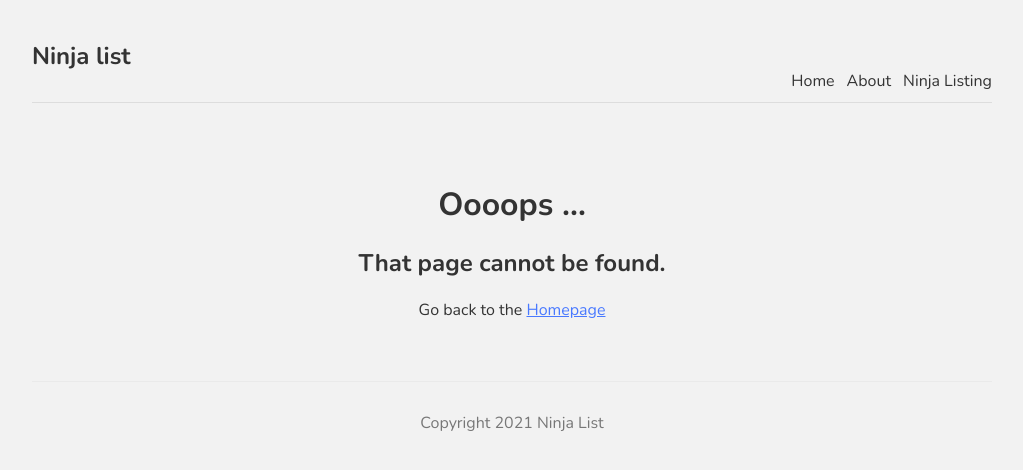
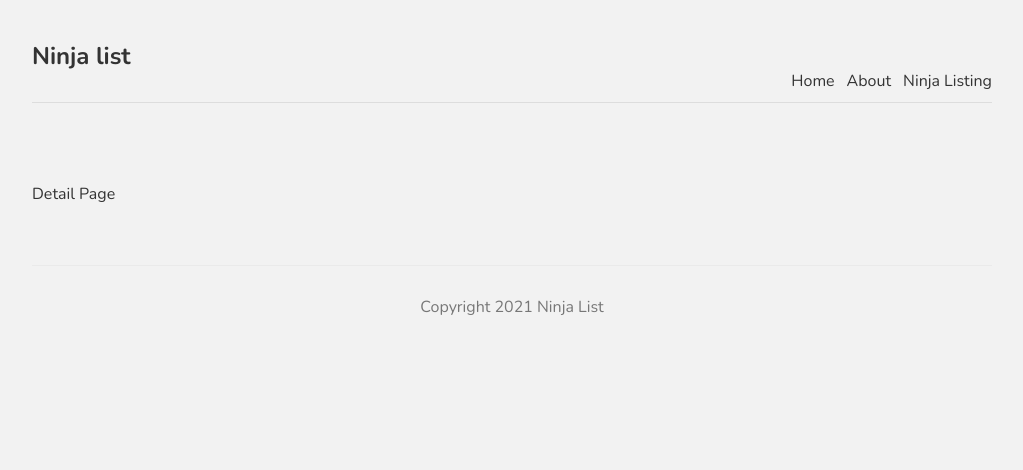
Before and after one commit to rakeshdr543/next-users, a Next.js app: page /ninjas/1 in a window 1280 px wide. Before the commit this address had no page. Shown: the top 470 px of the page, without its empty margins (128-1151 px from the left). Built offline with nearby package versions, Linux system fonts and the light colour scheme.

Commit message:
Added dynamic links

```diff
--- /dev/null
+++ b/pages/ninjas/[id].js
@@ -0,0 +1,10 @@
+
+const Detail = () => {
+    return (
+        <>
+           Detail Page
+        </>
+     );
+}
+
+export default Detail;
--- a/pages/ninjas/index.js
+++ b/pages/ninjas/index.js
@@ -1,4 +1,5 @@
 import styles from '../../styles/Ninjas.module.css'
+import Link from 'next/link'
 
 export const getStaticProps = async() =>{
     const res = await fetch("https://jsonplaceholder.typicode.com/users")
@@ -14,11 +15,11 @@ const Ninjas = ({ninjas}) => {
             <h1>All Ninjas</h1>
             {
                 ninjas.map((ninja)=>(
-                    <div key={ninja.id}>
+                    <Link href={'/ninjas/'+ninja.id} key={ninja.id}>
                         <a className={styles.single}>
                             <h3>{ninja.name}</h3>
                         </a>
-                    </div>
+                    </Link>
                 ))
             }
         </div>
```
